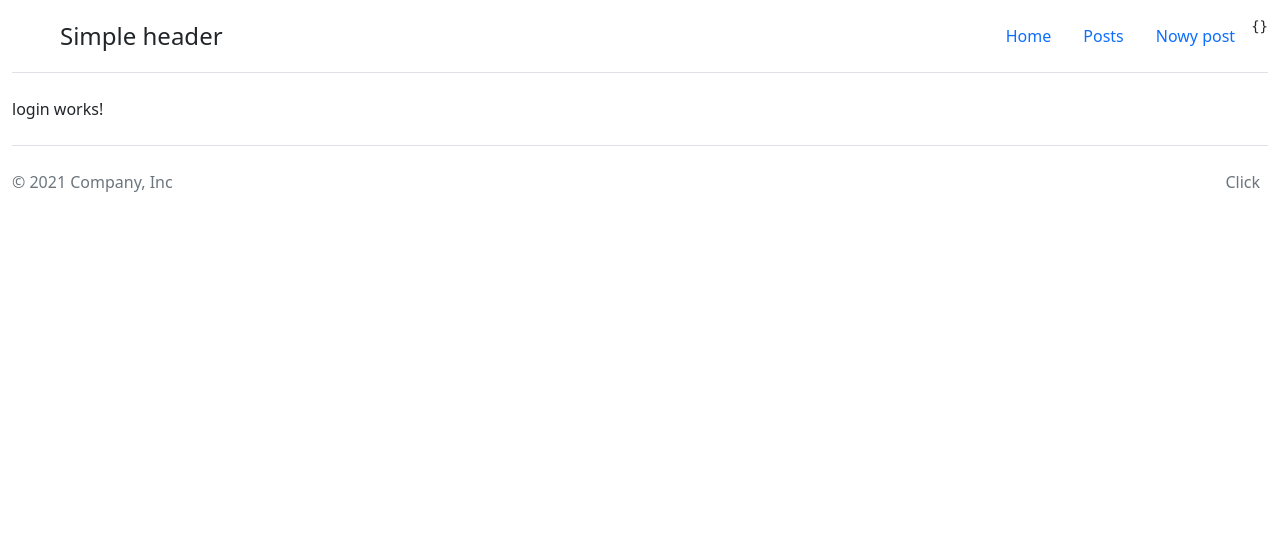
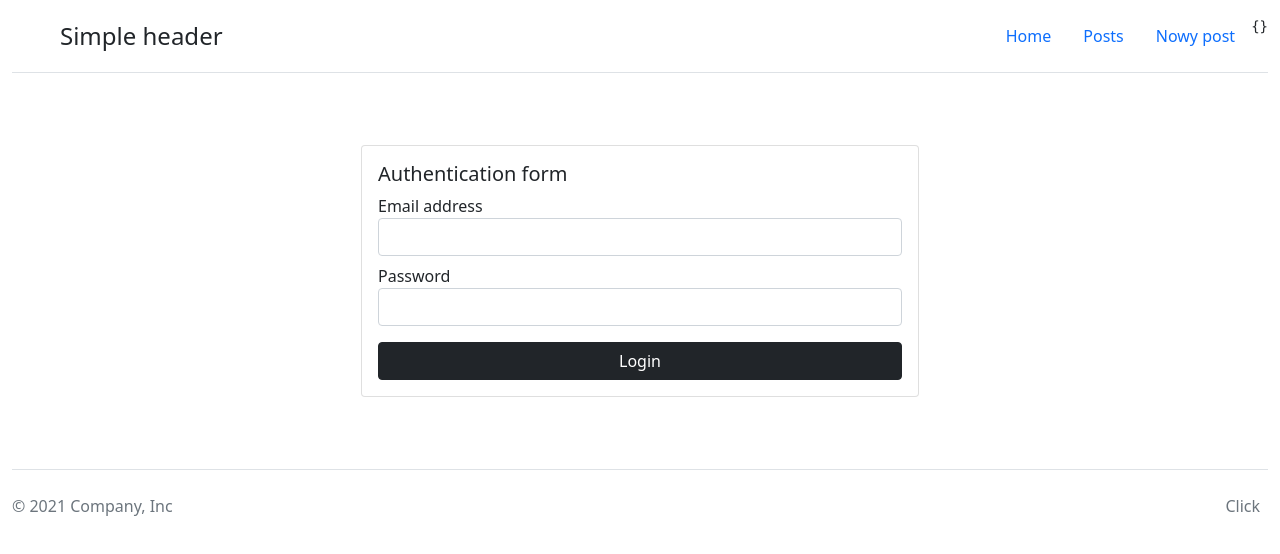
Before and after one commit to Angir777/test-al-app, an Angular app: page /login in a window 1280 px wide. Shown: the top 554 px of the page. Built offline with nearby package versions, Linux system fonts and the light colour scheme.

Commit message:
Wylogowanie

```diff
--- a/src/app/home/home.component.html
+++ b/src/app/home/home.component.html
@@ -1 +1,7 @@
 <p>home works!</p>
+<input type="checkbox" name="allDevices" [(ngModel)]="checkbox"> Wszystkie urządzenia
+<button type="button" class="btn btn-warning" (click)="logout()" [disabled]="loading">Wyloguj</button>
+<br><br>
+{{ user.name }}
+
+<!-- <pre>{{accessToken | json}}</pre> -->
--- a/src/app/home/home.component.ts
+++ b/src/app/home/home.component.ts
@@ -1,4 +1,7 @@
+import { HttpHeaders } from '@angular/common/http';
 import { Component, OnInit } from '@angular/core';
+import { Router } from '@angular/router';
+import { AuthService } from '../shared/services/auth/auth.service';
 
 @Component({
   selector: 'app-home',
@@ -7,9 +10,52 @@ import { Component, OnInit } from '@angular/core';
 })
 export class HomeComponent implements OnInit {
 
-  constructor() { }
+  // Variables
+  accessToken: any;
+  loading: boolean = false;
+  checkbox: boolean = false;
 
+  constructor(
+    private authService: AuthService,
+    private router: Router
+  ) {
+    this.accessToken = localStorage.getItem('access_token');
+  }
+
+  user:any;
   ngOnInit(): void {
+    const user:any = localStorage.getItem('access_token');
+    const userObj = JSON.parse(user);
+
+    const token = userObj.token;
+
+    this.user = userObj;
+    //console.log(userObj);
+
+  }
+
+  /**
+   * Logout the user and revoke his token
+   */
+  logout(): void {
+
+    //console.log(this.checkbox);
+
+    this.authService.logout(this.checkbox).subscribe((res) => {
+      console.log(res);
+      localStorage.removeItem('access_token');
+      this.router.navigate(['/login']);
+    }, (err) => {
+      console.log(err);
+    })
+
+    // this.loading = true;
+    // this.authService.logout()
+    //   .subscribe(() => {
+    //     this.loading = false;
+    //     localStorage.removeItem('access_token');
+    //     this.router.navigate(['/login']);
+    //   });
   }
 
 }
--- a/src/app/home/home.module.ts
+++ b/src/app/home/home.module.ts
@@ -3,6 +3,7 @@ import { CommonModule } from '@angular/common';
 import { HomeComponent } from './home.component';
 import { Routes, RouterModule } from '@angular/router';
 import { AuthGuardService } from '../shared/services/auth/auth-guard.service';
+import { FormsModule } from '@angular/forms';
 
 const routes: Routes = [
   {
@@ -18,7 +19,8 @@ const routes: Routes = [
   ],
   imports: [
     CommonModule,
-    RouterModule.forChild(routes)
+    RouterModule.forChild(routes),
+    FormsModule
   ]
 })
 export class HomeModule { }
--- a/src/app/login/login.component.html
+++ b/src/app/login/login.component.html
@@ -1 +1,37 @@
-<p>login works!</p>
+<div class="container">
+    <div class="row">
+        <div class="col d-flex flex-row justify-content-center align-content-center pt-5 pb-5">
+            <div class="card w-50">
+                <div class="card-body">
+                    <form [formGroup]="form" (submit)="login()">
+                        <h5 class="card-title">Authentication form</h5>
+                        <div class="row" *ngIf="errors">
+                            <div class="col">
+                                <div class="alert alert-danger">
+                                    <strong>Oops!</strong> You have entered invalid credentials
+                                </div>
+                            </div>
+                        </div>
+                        <div class="row">
+                            <div class="col">
+                                <div class="form-group">
+                                    <label for="email">Email address</label>
+                                    <input type="email" id="email" formControlName="email" class="form-control" />
+                                </div>
+                                <div class="form-group mt-2">
+                                    <label for="password">Password</label>
+                                    <input type="password" id="password" formControlName="password" class="form-control" />
+                                </div>
+                            </div>
+                        </div>
+                        <div class="row mt-3">
+                            <div class="col d-flex flex-row justify-content-center align-content-center">
+                                <button type="submit" class="btn btn-dark col-12" [disabled]="loading">Login</button>
+                            </div>
+                        </div>
+                    </form>
+                </div>
+            </div>
+        </div>
+    </div>
+</div>
--- a/src/app/login/login.component.ts
+++ b/src/app/login/login.component.ts
@@ -1,4 +1,9 @@
 import { Component, OnInit } from '@angular/core';
+import { FormGroup, FormBuilder, Validators } from '@angular/forms';
+import { Router } from '@angular/router';
+import { AuthService } from '../shared/services/auth/auth.service';
+
+import { HttpClient, HttpHeaders } from '@angular/common/http';
 
 @Component({
   selector: 'app-login',
@@ -7,9 +12,68 @@ import { Component, OnInit } from '@angular/core';
 })
 export class LoginComponent implements OnInit {
 
-  constructor() { }
+   // Variables
+   form: FormGroup;
+   loading: boolean = false;
+   errors: boolean = false;
+
+  constructor(
+    fb: FormBuilder,
+    private router: Router,
+    private authService: AuthService,
+    private http: HttpClient
+  ) {
+    this.form = fb.group({
+      email: [
+        '',
+        [Validators.required, Validators.email]
+      ],
+      password: [
+        '',
+        Validators.required
+      ]
+    });
+  }
 
   ngOnInit(): void {
   }
 
+  /**
+   * Login the user based on the form values
+   */
+   login(): void {
+
+    this.loading = true;
+    this.errors = false;
+
+    const email = this.form.value.email;
+    const password = this.form.value.password;
+
+      // nie działa po wynienieniu do serwisu
+
+    this.http.post('http://localhost:8000/api/login', {
+      email: email,
+      password: password,
+    }).subscribe((res: any)=>{
+      this.loading = false;
+      //console.log(res);
+      localStorage.setItem('access_token', JSON.stringify(res))
+
+      // redirect
+      this.router.navigate(['/']);
+    },
+    err=>{
+      console.log(err);
+      this.loading = false;
+      this.errors = true;
+    });
+  }
+
+  /**
+   * Getter for the form controls
+   */
+  get controls() {
+    return this.form.controls;
+  }
+
 }
--- a/src/app/login/login.module.ts
+++ b/src/app/login/login.module.ts
@@ -3,6 +3,7 @@ import { CommonModule } from '@angular/common';
 import { LoginComponent } from './login.component';
 import { Routes, RouterModule } from '@angular/router';
 import { GuestGuardService } from '../shared/services/auth/guest-guard.service';
+import { FormsModule, ReactiveFormsModule } from '@angular/forms';
 
 const routes: Routes = [
   {
@@ -18,7 +19,9 @@ const routes: Routes = [
   ],
   imports: [
     CommonModule,
-    RouterModule.forChild(routes)
+    RouterModule.forChild(routes),
+    FormsModule,
+    ReactiveFormsModule
   ]
 })
 export class LoginModule { }
--- a/src/app/shared/services/auth/auth.service.ts
+++ b/src/app/shared/services/auth/auth.service.ts
@@ -1,5 +1,6 @@
 import { Injectable } from '@angular/core';
 import { HttpClient, HttpHeaders } from '@angular/common/http';
+import { Router } from '@angular/router';
 
 @Injectable({
   providedIn: 'root'
@@ -7,7 +8,7 @@ import { HttpClient, HttpHeaders } from '@angular/common/http';
 export class AuthService {
 
   // Variables
-  authUrl = 'http://localhost:8000/oauth/token';
+  authUrl = 'http://localhost:8000/login';
   apiUrl = 'http://localhost:8000/api';
   options: any;
   /**
@@ -15,7 +16,8 @@ export class AuthService {
    * @param http The http client object
    */
   constructor(
-    private http: HttpClient
+    private http: HttpClient,
+    private router: Router,
   ) {
     this.options = {
       headers: new HttpHeaders({
@@ -25,28 +27,32 @@ export class AuthService {
     };
   }
 
-  /**
-   * Get an access token
-   * @param e The email address
-   * @param p The password string
-   */
-  login(e: string, p: string) {
+
+  login(email: string, password: string) {
     return this.http.post(this.authUrl, {
-      grant_type: 'password',
-      client_id: '2',
-      client_secret: 'j1mz1isKiXTjD4b59GakVf269SRIuo8efSVVB30E',
-      username: e,
-      password: p,
-      scope: ''
-    }, this.options);
+      email: email,
+      password: password,
+    });
   }
 
   /**
    * Revoke the authenticated user token
    */
-  logout() {
-    this.options.headers.Authorization = 'Bearer ' + localStorage.getItem('access_token');
-    return this.http.get(this.apiUrl + '/token/revoke', this.options);
+  logout(allDevice: boolean) {
+
+    const user:any = localStorage.getItem('access_token');
+    const userObj = JSON.parse(user);
+    const token = userObj.token;
+
+    const headers = new HttpHeaders({
+      Authorization: `Bearer ${token}`,
+    });
+
+    return this.http.post('http://localhost:8000/api/logout', {allDevice: allDevice}, {headers: headers});
+
+
+    // this.options.headers.Authorization = 'Bearer ' + localStorage.getItem('access_token');
+    // return this.http.get(this.apiUrl + '/token/revoke', this.options);
   }
 
 }
```
